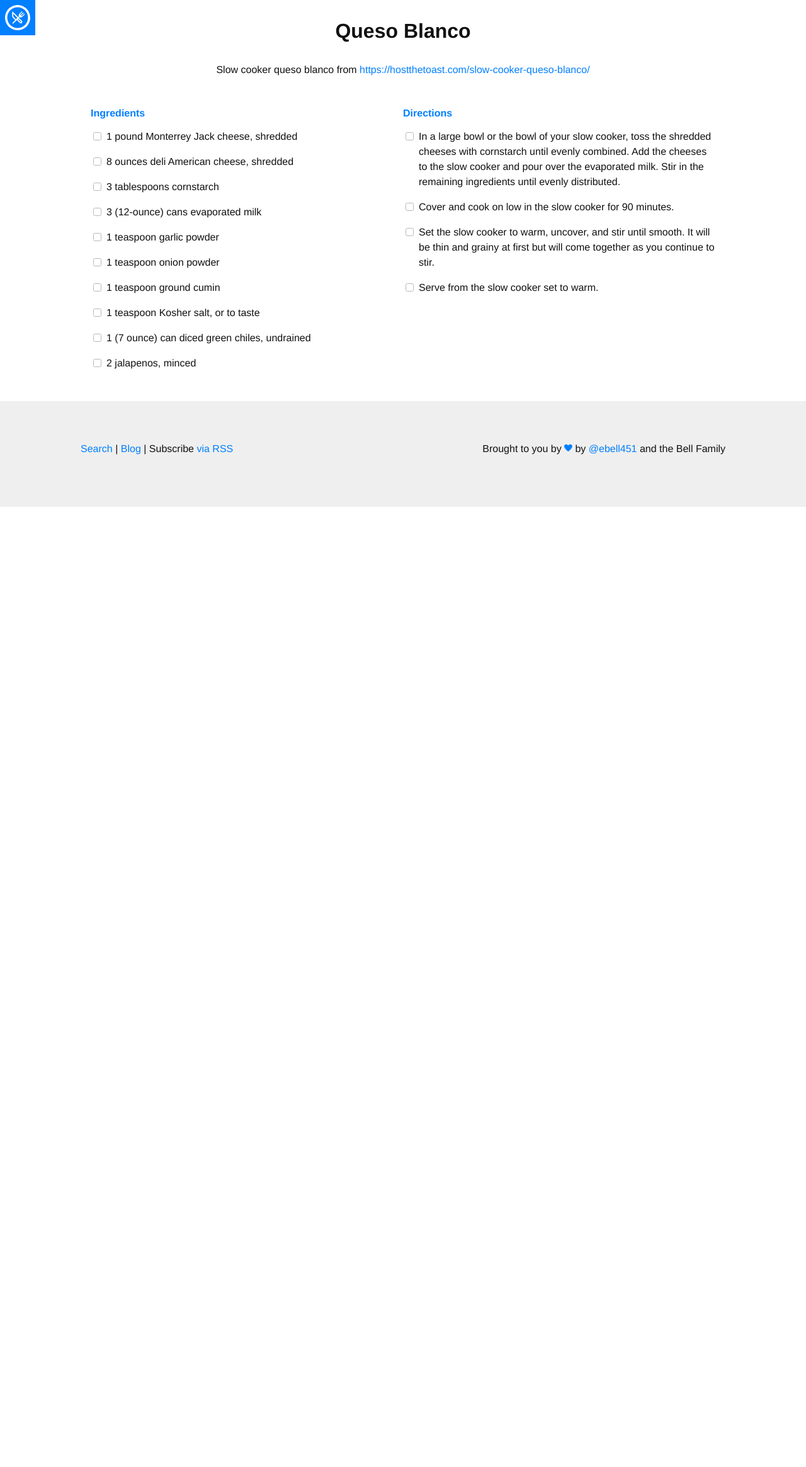
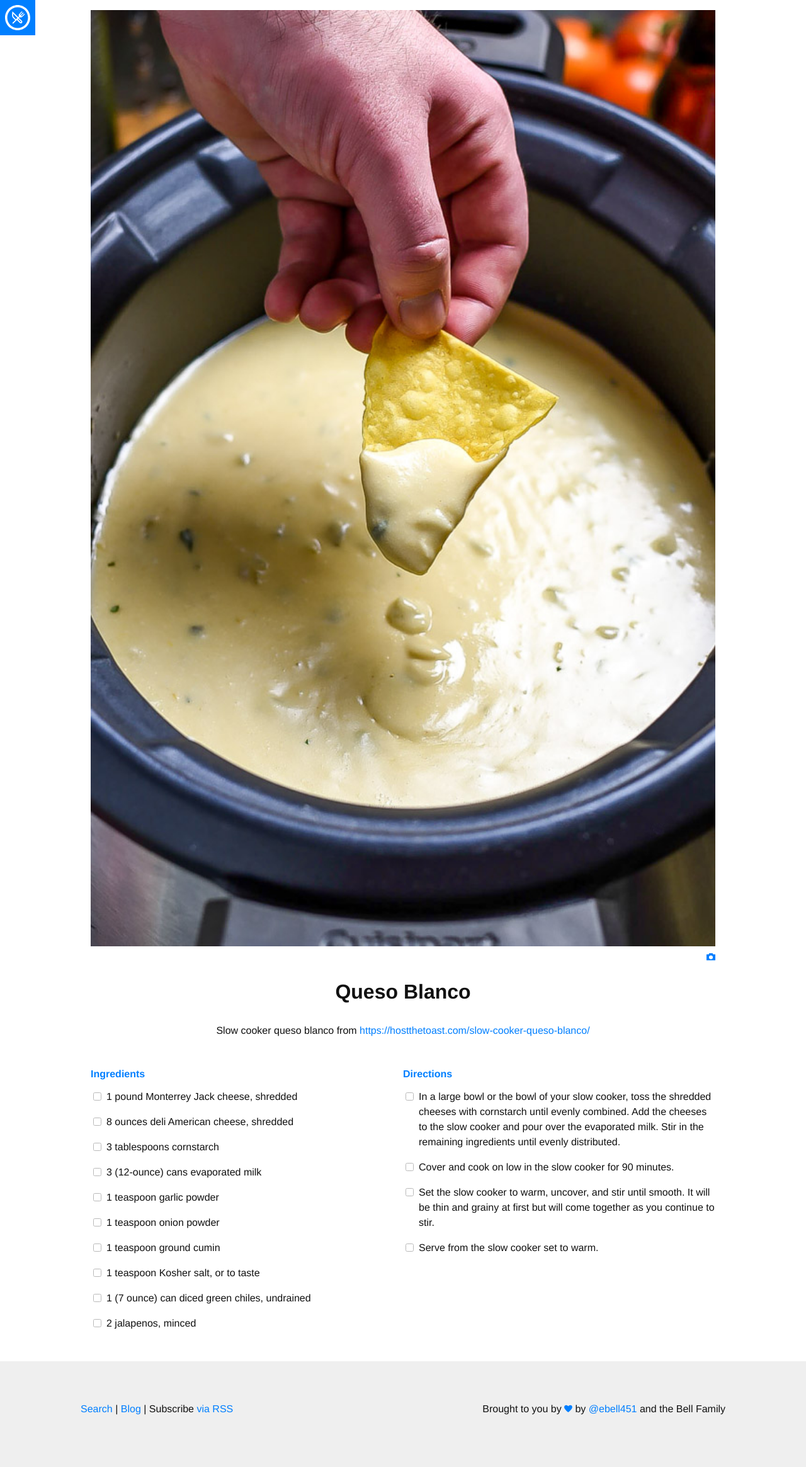
Before and after one commit to ebell451/ebell451.github.io, a Jekyll site: the page built from _recipes/queso-blanco.md, in a window 1280 px wide. Shown: the whole page at 63% size. Built offline with Jekyll 4.4.1, drawn with Linux system fonts in a browser that asks for light colours; nearby versions of some CDN libraries; some web fonts are replaced; before the commit the page ends 900 px from its top, so only the background shows below that.

Commit message:
Added image to queso recipe

```diff
--- a/_recipes/queso-blanco.md
+++ b/_recipes/queso-blanco.md
@@ -2,6 +2,8 @@
 
 layout: recipe
 title: "Queso Blanco"
+image: queso-blanco.jpg
+imagecredit: https://hostthetoast.com
 tags: appetizer
 
 ingredients:
```
Also changed, not shown: images/queso-blanco.jpg (added).
